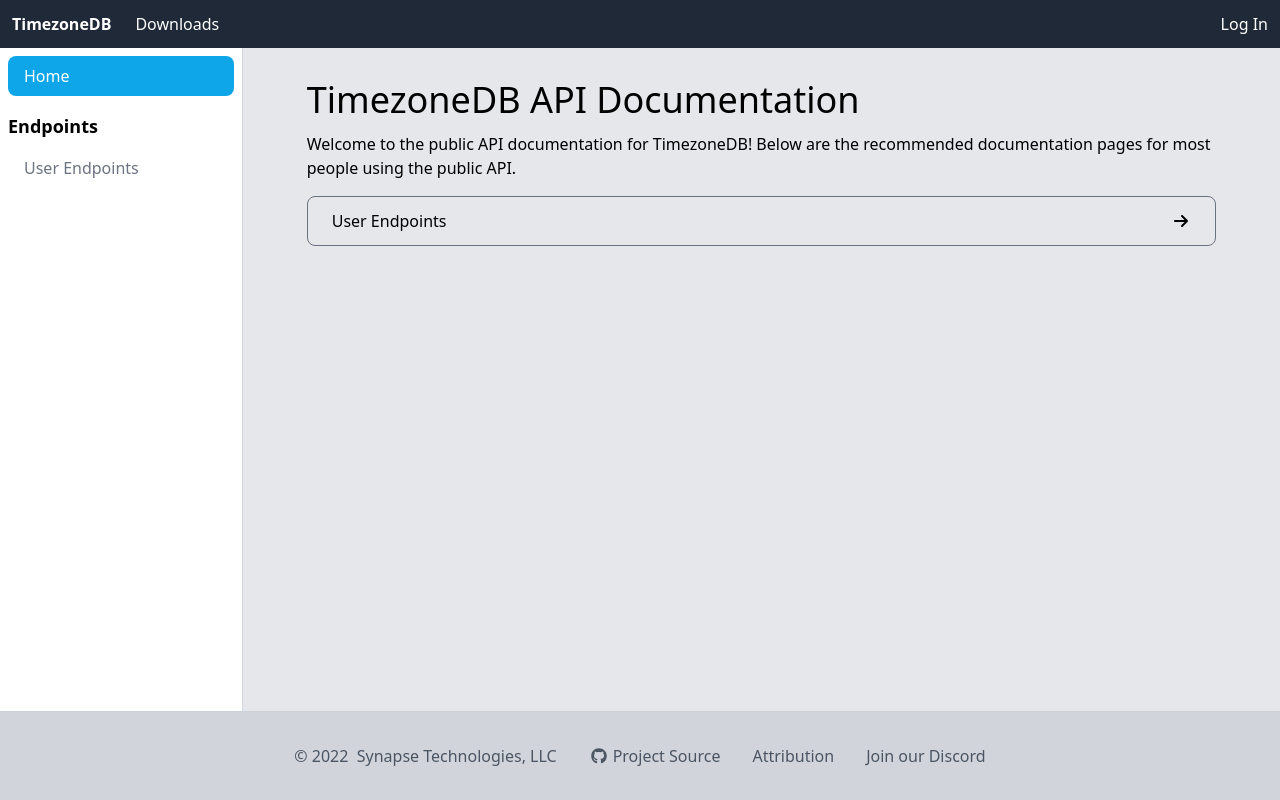
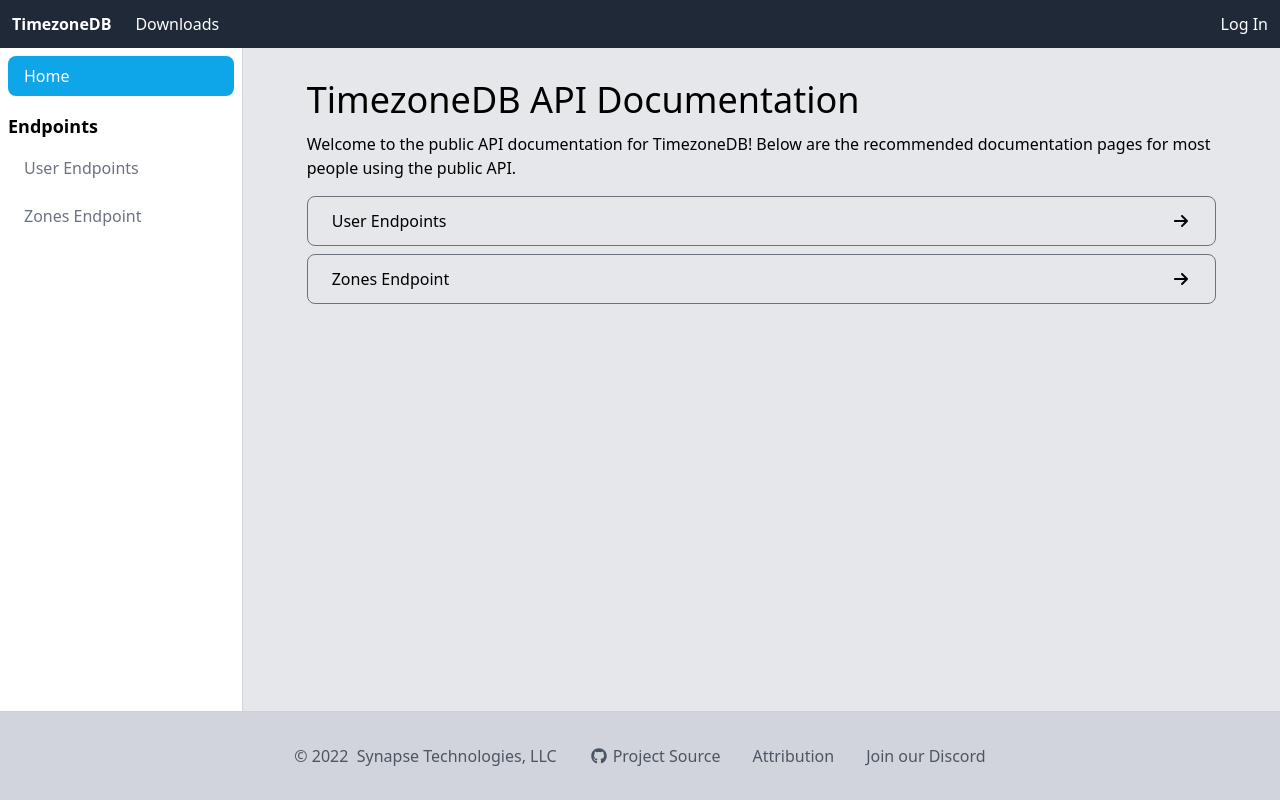
Before and after one commit to SynapseTech/TimezoneDB, a Vue app in the folder web/: page /dev/api in a window 1280 px wide. Built offline with nearby package versions, Linux system fonts and the light colour scheme.

Commit message:
Add documentation page for /v1/zones endpoint

```diff
--- a/web/src/components/ApiDocsSidebar.vue
+++ b/web/src/components/ApiDocsSidebar.vue
@@ -11,6 +11,9 @@
 	<router-link to="/dev/api/users" class="sidebarItem" active-class="active">
 		User Endpoints
 	</router-link>
+	<router-link to="/dev/api/zones" class="sidebarItem" active-class="active">
+		Zones Endpoint
+	</router-link>
 </template>
 
 <style scoped lang="scss">
--- a/web/src/components/DocumentationPage.vue
+++ b/web/src/components/DocumentationPage.vue
@@ -20,9 +20,7 @@
 			</aside>
 
 			<article class="flex-grow">
-				<div
-					class="container break-words overflow-y-auto px-16 pb-4 pt-8 h-full bg-gray-200"
-				>
+				<div class="docContent">
 					<h1 class="docPageHeading" v-if="props.title">
 						{{ props.title }}
 					</h1>
--- a/web/src/router/index.ts
+++ b/web/src/router/index.ts
@@ -39,6 +39,11 @@
 			name: 'apiDocsUsers',
 			component: () => import('../views/developers/ApiDocsUsersView.vue'),
 		},
+		{
+			path: '/dev/api/zones',
+			name: 'apiDocsZones',
+			component: () => import('../views/developers/ApiDocsZonesView.vue'),
+		},
 	],
 });
 
--- a/web/src/styles/docs.scss
+++ b/web/src/styles/docs.scss
@@ -53,3 +53,15 @@
 		}
 	}
 }
+
+.docContent {
+	@apply container break-words overflow-y-auto px-16 pb-4 pt-8 h-full bg-gray-200;
+
+	a:not(.blockLink) {
+		@apply cursor-pointer text-sky-500;
+
+		&:hover {
+			@apply underline;
+		}
+	}
+}
--- a/web/src/views/developers/ApiDocsIndexView.vue
+++ b/web/src/views/developers/ApiDocsIndexView.vue
@@ -24,6 +24,13 @@
 				fixed-width
 			></font-awesome-icon>
 		</router-link>
+		<router-link to="/dev/api/zones" class="blockLink">
+			<span class="flex-grow pr-4">Zones Endpoint</span>
+			<font-awesome-icon
+				:icon="faArrowRight"
+				fixed-width
+			></font-awesome-icon>
+		</router-link>
 	</DocumentationPage>
 </template>
 
--- a/web/src/views/developers/ApiDocsUsersView.vue
+++ b/web/src/views/developers/ApiDocsUsersView.vue
@@ -19,8 +19,8 @@
 
 		<p class="mb-4">
 			Updating a user requires that user being currently authenticated via
-			JWT, however, for the time being, that will not be documented as it
-			serves no good purpose for integrators of the API.
+			JWT, however, for the time being, that functionality will not be
+			documented as it serves no good purpose for integrators of the API.
 		</p>
 
 		<section class="endpoint">
@@ -29,9 +29,9 @@
 				/v1/users/:id
 			</h2>
 			<b>Example request (HTTP):</b>
-			<Prism language="http" class="rounded-lg"
-				>GET {{ baseUrl }}/v1/users/853034340056039424</Prism
-			>
+			<Prism language="http" class="rounded-lg">
+				GET {{ baseUrl }}/v1/users/853034340056039424
+			</Prism>
 
 			<b>Example Response (JSON):</b>
 			<Prism language="json" class="rounded-lg">{{
@@ -45,12 +45,9 @@
 				/v1/users/byPlatform/discord/:discordId
 			</h2>
 			<b>Example request (HTTP):</b>
-			<Prism language="http" class="rounded-lg"
-				>GET
-				{{
-					baseUrl
-				}}/v1/users/byPlatform/discord/543542278967394322</Prism
-			>
+			<Prism language="http" class="rounded-lg">
+				GET {{ baseUrl }}/v1/users/byPlatform/discord/543542278967394322
+			</Prism>
 
 			<b>Example Response (JSON):</b>
 			<Prism language="json" class="rounded-lg">{{
@@ -64,9 +61,9 @@
 				/v1/users/byPlatform/github/:githubId
 			</h2>
 			<b>Example request (HTTP):</b>
-			<Prism language="http" class="rounded-lg"
-				>GET {{ baseUrl }}/v1/users/byPlatform/github/45880278</Prism
-			>
+			<Prism language="http" class="rounded-lg">
+				GET {{ baseUrl }}/v1/users/byPlatform/github/45880278
+			</Prism>
 
 			<b>Example Response (JSON):</b>
 			<Prism language="json" class="rounded-lg">{{
@@ -80,12 +77,9 @@
 				/v1/users/byPlatform/twitter/:twitterId
 			</h2>
 			<b>Example request (HTTP):</b>
-			<Prism language="http" class="rounded-lg"
-				>GET
-				{{
-					baseUrl
-				}}/v1/users/byPlatform/twitter/909192497846505479</Prism
-			>
+			<Prism language="http" class="rounded-lg">
+				GET {{ baseUrl }}/v1/users/byPlatform/twitter/909192497846505479
+			</Prism>
 
 			<b>Example Response (JSON):</b>
 			<Prism language="json" class="rounded-lg">{{
@@ -99,9 +93,9 @@
 				/v1/users/byPlatform/twitch/:twitchId
 			</h2>
 			<b>Example request (HTTP):</b>
-			<Prism language="http" class="rounded-lg"
-				>GET {{ baseUrl }}/v1/users/byPlatform/twitch/419950810</Prism
-			>
+			<Prism language="http" class="rounded-lg">
+				GET {{ baseUrl }}/v1/users/byPlatform/twitch/419950810
+			</Prism>
 
 			<b>Example Response (JSON):</b>
 			<Prism language="json" class="rounded-lg">{{
--- /dev/null
+++ b/web/src/views/developers/ApiDocsZonesView.vue
@@ -0,0 +1,43 @@
+<script setup lang="ts">
+	import DocumentationPage from '../../components/DocumentationPage.vue';
+	import ApiDocsSidebar from '../../components/ApiDocsSidebar.vue';
+	import exampleZonesResponse from './exampleZonesResponse.json5?raw';
+
+	// @ts-ignore
+	import Prism from 'vue-prism-component';
+	import 'prismjs/components/prism-json5';
+	import 'prismjs/components/prism-http';
+
+	const baseUrl = import.meta.env.VITE_API_URL;
+</script>
+
+<template>
+	<DocumentationPage title="Zones Endpoint">
+		<template #sidebar>
+			<ApiDocsSidebar />
+		</template>
+
+		<p class="mb-4"></p>
+
+		<section class="endpoint">
+			<h2 class="heading">
+				<span class="method">GET</span>
+				/v1/zones
+			</h2>
+			<b>Example request (HTTP):</b>
+			<Prism language="http" class="rounded-lg">
+				GET {{ baseUrl }}/v1/zones
+			</Prism>
+
+			<b>Example Response (JSON):</b>
+			<Prism language="json5" class="rounded-lg">{{
+				exampleZonesResponse
+			}}</Prism>
+		</section>
+	</DocumentationPage>
+</template>
+
+<style scoped lang="scss">
+	@import '../../styles/text.scss';
+	@import '../../styles/docs.scss';
+</style>
```
Also changed, not shown: web/src/views/developers/exampleZonesResponse.json5 (added).
